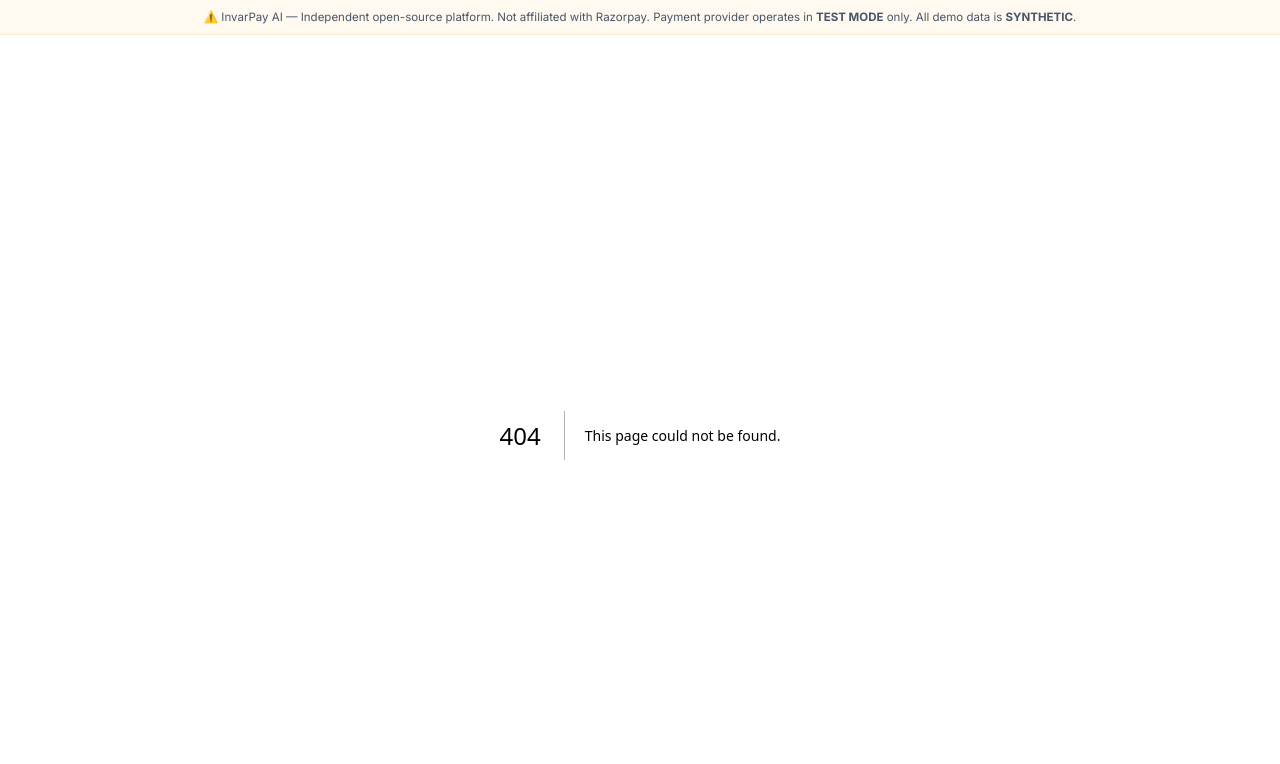
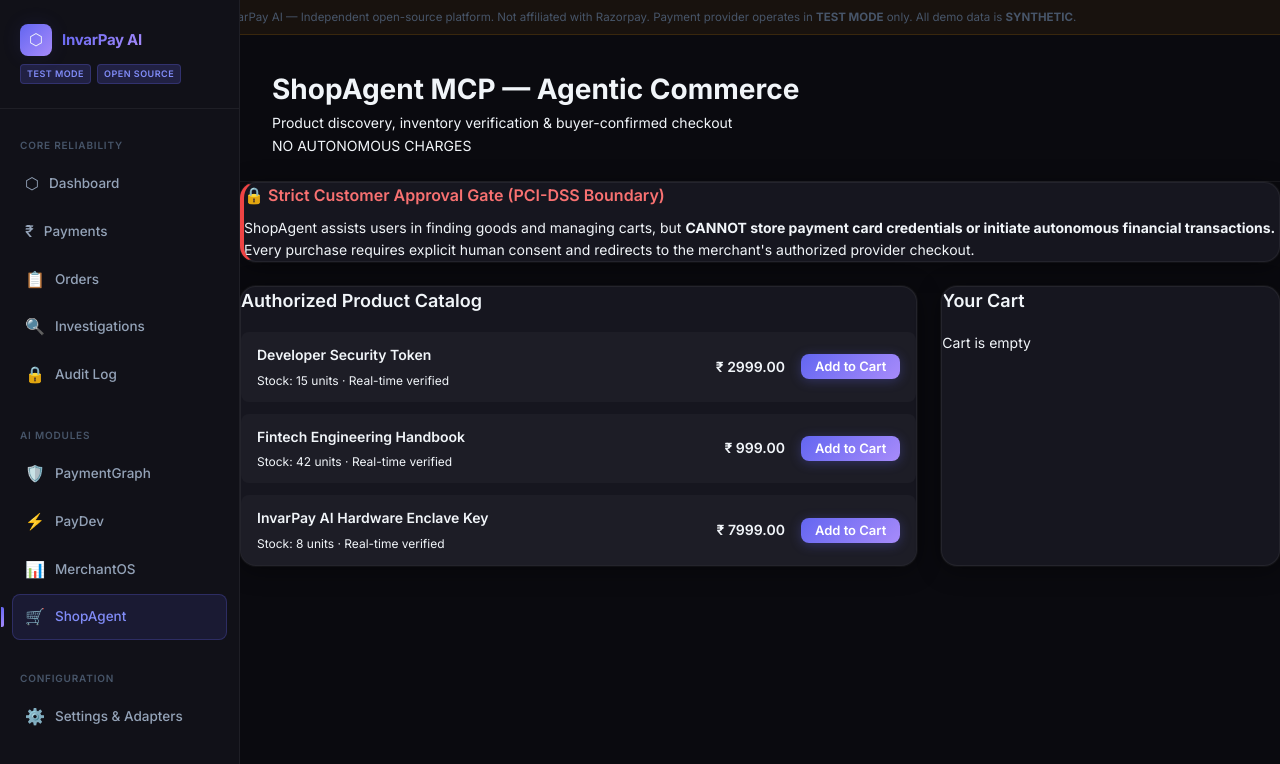
Before and after one commit to karthikrshet/InvarPay, a Next.js app in the folder apps/web/: page /shop in a window 1280 px wide. Before the commit this address had no page. Shown: the top 764 px of the page. Built offline with nearby package versions, Linux system fonts and the light colour scheme.

Commit message:
feat(web): Build ShopAgent conversational storefront with catalog search and cart drawer

```diff
--- /dev/null
+++ b/apps/web/app/shop/page.tsx
@@ -0,0 +1,152 @@
+'use client'
+
+import { useEffect, useState } from 'react'
+import { Sidebar } from '../../components/Sidebar'
+
+export default function ShopPage() {
+  const [catalog, setCatalog] = useState<any[]>([])
+  const [cart, setCart] = useState<{ id: string; name: string; price: number; qty: number }[]>([])
+  const [confirmed, setConfirmed] = useState(false)
+  const [checkoutUrl, setCheckoutUrl] = useState<string | null>(null)
+
+  useEffect(() => {
+    setCatalog([
+      { id: 'prod_001', name: 'Developer Security Token', price: 299900, stock: 15, currency: 'INR' },
+      { id: 'prod_002', name: 'Fintech Engineering Handbook', price: 99900, stock: 42, currency: 'INR' },
+      { id: 'prod_003', name: 'InvarPay AI Hardware Enclave Key', price: 799900, stock: 8, currency: 'INR' },
+    ])
+  }, [])
+
+  const addToCart = (prod: any) => {
+    setCart(prev => {
+      const existing = prev.find(item => item.id === prod.id)
+      if (existing) {
+        return prev.map(item => item.id === prod.id ? { ...item, qty: item.qty + 1 } : item)
+      }
+      return [...prev, { id: prod.id, name: prod.name, price: prod.price, qty: 1 }]
+    })
+    setConfirmed(false)
+    setCheckoutUrl(null)
+  }
+
+  const totalAmount = cart.reduce((sum, item) => sum + item.price * item.qty, 0)
+
+  const handleCheckout = () => {
+    if (!confirmed) {
+      alert('Buyer confirmation required! You must explicitly check the confirmation box.')
+      return
+    }
+    // Simulate generating provider-hosted checkout URL
+    setCheckoutUrl(`https://api.razorpay.com/v1/checkout/test_session_demo_${Date.now()}`)
+  }
+
+  return (
+    <div className="layout">
+      <Sidebar />
+      <main className="main-content">
+        <header className="page-header">
+          <div>
+            <h1 className="page-title">ShopAgent MCP — Agentic Commerce</h1>
+            <p className="page-subtitle">Product discovery, inventory verification & buyer-confirmed checkout</p>
+          </div>
+          <div className="provider-pill">
+            <span className="provider-dot" />
+            <span>NO AUTONOMOUS CHARGES</span>
+          </div>
+        </header>
+
+        {/* Safety Boundary Banner */}
+        <div className="card" style={{ borderLeft: '4px solid #ef4444', marginBottom: 24 }}>
+          <h3 style={{ fontSize: 16, fontWeight: 600, marginBottom: 8, color: '#f87171' }}>
+            🔒 Strict Customer Approval Gate (PCI-DSS Boundary)
+          </h3>
+          <p style={{ color: 'var(--color-text-secondary)', lineHeight: 1.6, fontSize: 14 }}>
+            ShopAgent assists users in finding goods and managing carts, but <strong>CANNOT store payment card credentials or initiate autonomous financial transactions.</strong> Every purchase requires explicit human consent and redirects to the merchant's authorized provider checkout.
+          </p>
+        </div>
+
+        <div style={{ display: 'grid', gridTemplateColumns: '2fr 1fr', gap: 24 }}>
+          {/* Catalog */}
+          <div className="card">
+            <h2 style={{ fontSize: 18, fontWeight: 600, marginBottom: 16 }}>Authorized Product Catalog</h2>
+            <div style={{ display: 'grid', gap: 12 }}>
+              {catalog.map(prod => (
+                <div key={prod.id} style={{ display: 'flex', justifyContent: 'space-between', alignItems: 'center', padding: '12px 16px', background: 'rgba(255,255,255,0.03)', borderRadius: 8, border: '1px solid var(--color-border)' }}>
+                  <div>
+                    <span style={{ fontWeight: 600 }}>{prod.name}</span>
+                    <div style={{ fontSize: 12, color: 'var(--color-text-muted)', marginTop: 4 }}>
+                      Stock: {prod.stock} units · Real-time verified
+                    </div>
+                  </div>
+                  <div style={{ display: 'flex', alignItems: 'center', gap: 16 }}>
+                    <span style={{ fontWeight: 600 }}>₹ {(prod.price / 100).toFixed(2)}</span>
+                    <button
+                      onClick={() => addToCart(prod)}
+                      className="btn btn-primary"
+                      style={{ padding: '6px 14px', fontSize: 13 }}
+                    >
+                      Add to Cart
+                    </button>
+                  </div>
+                </div>
+              ))}
+            </div>
+          </div>
+
+          {/* Cart & Buyer Gate */}
+          <div className="card">
+            <h2 style={{ fontSize: 18, fontWeight: 600, marginBottom: 16 }}>Your Cart</h2>
+            {cart.length === 0 ? (
+              <p style={{ color: 'var(--color-text-muted)', fontSize: 14 }}>Cart is empty</p>
+            ) : (
+              <div>
+                <div style={{ display: 'grid', gap: 8, marginBottom: 16 }}>
+                  {cart.map(item => (
+                    <div key={item.id} style={{ display: 'flex', justifyContent: 'space-between', fontSize: 14 }}>
+                      <span>{item.name} × {item.qty}</span>
+                      <span>₹ {((item.price * item.qty) / 100).toFixed(2)}</span>
+                    </div>
+                  ))}
+                </div>
+
+                <div style={{ paddingTop: 12, borderTop: '1px solid var(--color-border)', display: 'flex', justifyContent: 'space-between', fontWeight: 700, fontSize: 16, marginBottom: 16 }}>
+                  <span>Total</span>
+                  <span>₹ {(totalAmount / 100).toFixed(2)}</span>
+                </div>
+
+                {/* Explicit Buyer Confirmation Gate */}
+                <div style={{ background: 'rgba(239, 68, 68, 0.1)', border: '1px solid rgba(239, 68, 68, 0.3)', padding: 12, borderRadius: 6, marginBottom: 16 }}>
+                  <label style={{ display: 'flex', gap: 8, cursor: 'pointer', fontSize: 13, color: '#fca5a5' }}>
+                    <input
+                      type="checkbox"
+                      checked={confirmed}
+                      onChange={e => setConfirmed(e.target.checked)}
+                      style={{ marginTop: 2 }}
+                    />
+                    <span>I explicitly confirm and authorize this purchase order of ₹ {(totalAmount / 100).toFixed(2)}.</span>
+                  </label>
+                </div>
+
+                <button
+                  onClick={handleCheckout}
+                  disabled={!confirmed}
+                  className="btn btn-primary"
+                  style={{ width: '100%', padding: '10px 0', opacity: confirmed ? 1 : 0.5 }}
+                >
+                  Proceed to Provider-Hosted Checkout
+                </button>
+
+                {checkoutUrl && (
+                  <div style={{ marginTop: 16, padding: 12, background: 'rgba(16, 185, 129, 0.1)', border: '1px solid rgba(16, 185, 129, 0.3)', borderRadius: 6 }}>
+                    <p style={{ fontSize: 12, color: '#6ee7b7', marginBottom: 6 }}>✓ Provider Checkout Session Ready:</p>
+                    <code style={{ fontSize: 11, wordBreak: 'break-all' }}>{checkoutUrl}</code>
+                  </div>
+                )}
+              </div>
+            )}
+          </div>
+        </div>
+      </main>
+    </div>
+  )
+}
```
